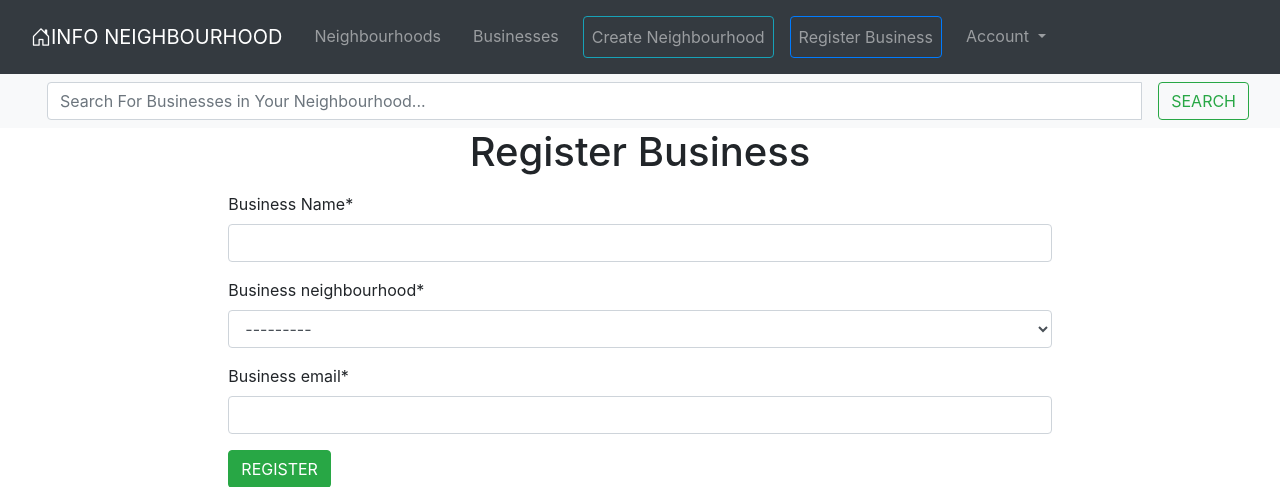
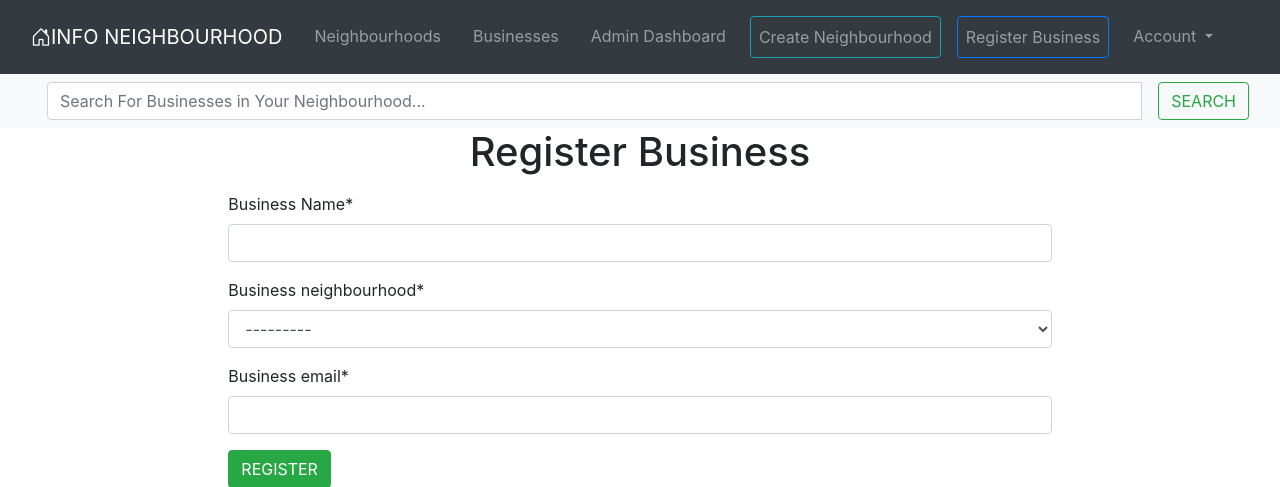
Before and after one commit to JoyWambui/info-neighbourhood, a Django app: page /businesses/register/ in a window 1280 px wide. Shown: the top 487 px of the page. Run offline with Django 4.2, Linux system fonts and the light colour scheme; the visitor is signed in with stand-in values (Sample User, id 1); data that the repository does not hold is empty; some libraries are stand-ins or nearby versions.

Commit message:
add admin dashboard link

```diff
--- a/neighbourhood/templates/navbar.html
+++ b/neighbourhood/templates/navbar.html
@@ -13,6 +13,9 @@
                 </li>
                 <li class="nav-item">
                     <a class="nav-link my-2 mx-lg-2" href="{%url 'businesses'%}">Businesses</a>
+                </li>
+                <li class="nav-item">
+                    <a class="nav-link my-2 mx-lg-2" href="admin/">Admin Dashboard</a>
                 </li>
                 <li class="nav-item">
                     <a class="nav-link btn btn-outline-info my-2 mx-lg-2" href="{%url 'create_neighbourhood'%}" role="button">Create Neighbourhood</a>
```
